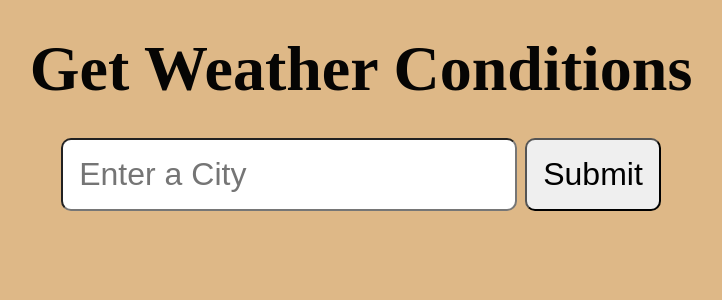
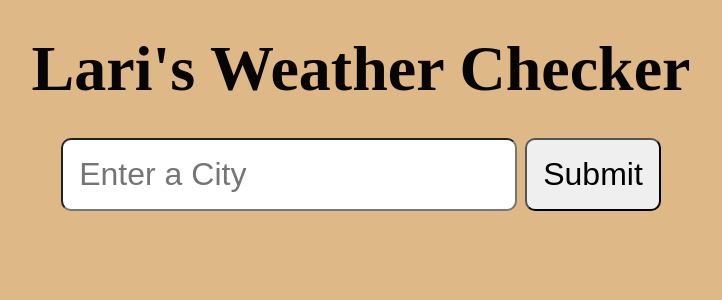
Before and after one commit to elaemmanuel/weather-checker, a Flask app: page / in a window 1280 px wide. Shown: the top 300 px of the page, without its empty margins (279-1001 px from the left). Run offline with Flask 3, Linux system fonts and the light colour scheme.

Commit message:
changed to lari's weather checker

```diff
--- a/templates/index.html
+++ b/templates/index.html
@@ -9,7 +9,7 @@
 </head>
 
 <body>
-    <h1>Get Weather Conditions</h1>
+    <h1>Lari's Weather Checker</h1>
     <form action="/weather">
         <input type="text" name="city" id="city" placeholder="Enter a City" />
         <button type="submit">Submit</button>
```
